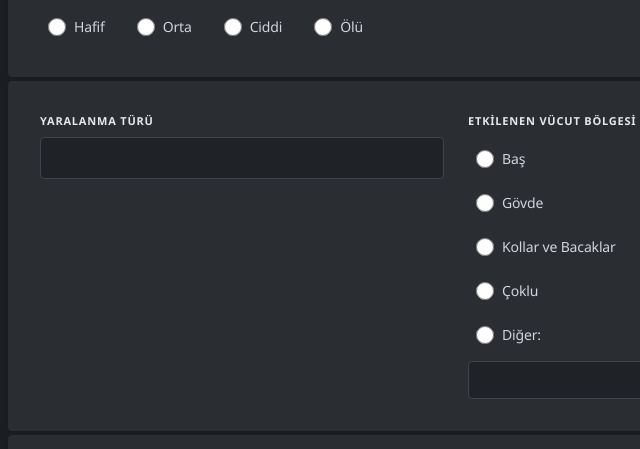
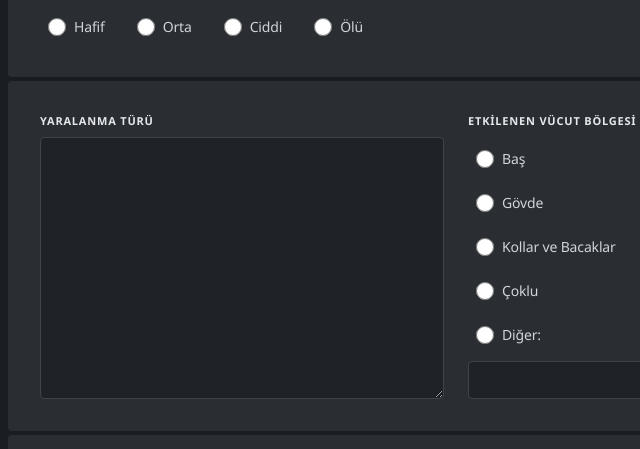
Before and after one commit to evcleia/gtawtr-lsfd-nfirs, a plain HTML site: page nfirs-5-service.html in a window 1280 px wide. Shown: the part 1029-1478 px from the top of the page, 184-824 px from the left. Drawn offline with nearby package versions, Linux system fonts and the light colour scheme.

Commit message:
Add files via upload

```diff
--- a/nfirs-5-service.html
+++ b/nfirs-5-service.html
@@ -91,7 +91,7 @@
                              alt="LSFD"
                              style="width: 600px; height: auto; cursor: pointer;"
                              class="mx-auto mb-6 opacity-90">
-
+                    </a>
                     <h1 class="text-xl font-semibold text-gray-900 tracking-tight">NATIONAL FIRE INCIDENT REPORTING SYSTEM</h1>
                     <h2 class="text-base text-gray-600 mt-1 font-medium">NFIRS-5 Fire Service Casualty Module</h2>
                 </div>
@@ -152,9 +152,9 @@
             <!-- Injury Type and Body Region -->
             <div class="document-container rounded mb-1 p-8">
                 <div class="grid grid-cols-2 gap-6">
-                    <div>
+                    <div class="flex flex-col">
                         <label class="field-label block mb-2">YARALANMA TÜRÜ</label>
-                        <input type="text" id="yaralanmaTuru" class="form-input w-full px-3 py-2.5 rounded text-sm">
+                        <textarea id="yaralanmaTuru" class="form-input w-full px-3 py-2.5 rounded text-sm flex-1" rows="8"></textarea>
                     </div>
                     <div>
                         <label class="field-label block mb-3">ETKİLENEN VÜCUT BÖLGESİ</label>
```
